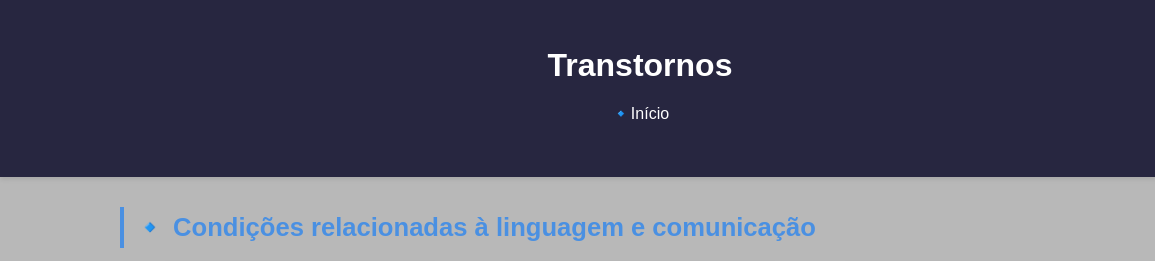
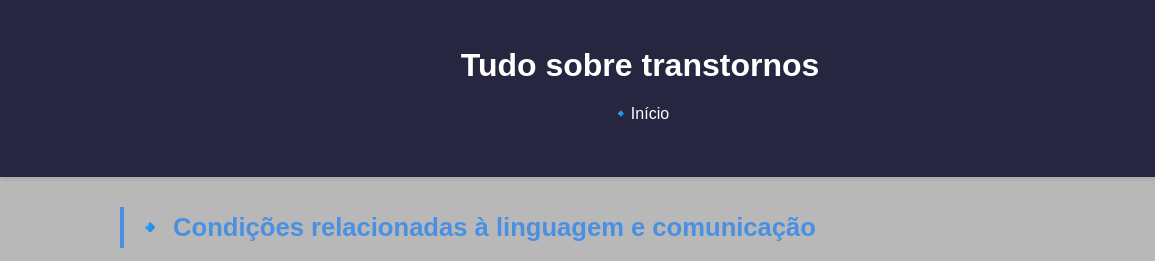
Before and after one commit to Mori2130/Tudo-sobre-transtornos, a plain HTML site: page transtorno1.html in a window 1280 px wide. Shown: the top 261 px of the page, 0-1155 px from the left. Drawn offline with Linux system fonts and the light colour scheme.

Commit message:
Update transtorno1.html

```diff
--- a/transtorno1.html
+++ b/transtorno1.html
@@ -13,7 +13,7 @@
 <body>
     <header>
         <img class="logo" src="logo neurodivergente.png" alt="">
-        <h1>Transtornos</h1>
+       <h1>Tudo sobre transtornos</h1>
         <nav>
             <ul>
                 <li><a href="index.html">🔹Início</a></li>
@@ -75,4 +75,5 @@
 
 </body>
 
+
 </html>
```
